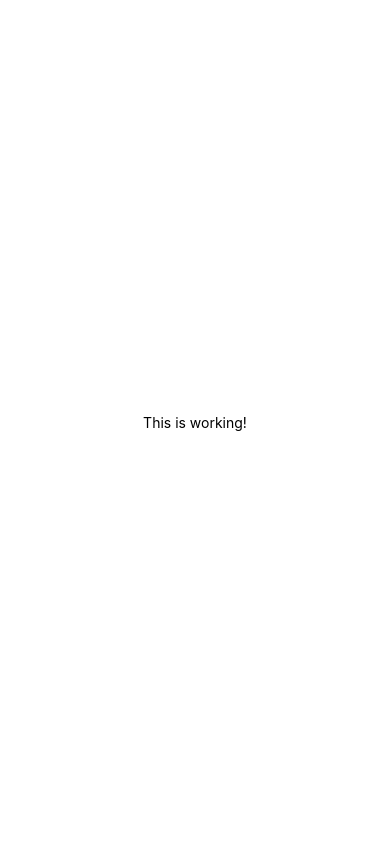
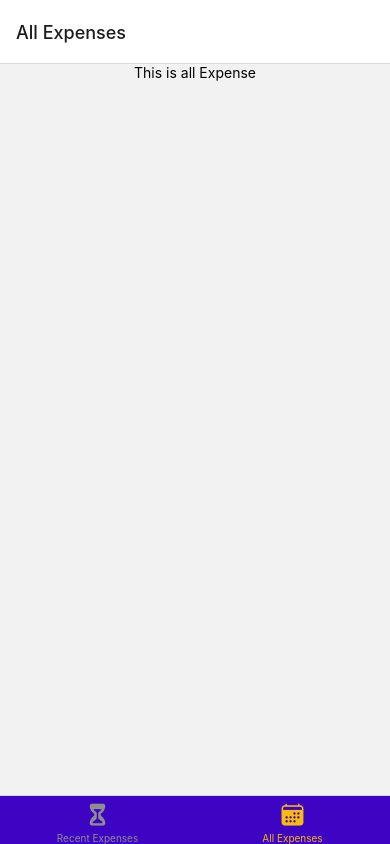
Before and after one commit to aadil42/react-native-expense-tracker, a React Native app: screen /allScreen in a window 390 px wide. Built offline with nearby package versions, Linux system fonts and the light colour scheme.

Commit message:
add recent-expenses and all-expenses  screen. navigate with bottom-navigation. style icon-color yellow when active

```diff
--- a/App.js
+++ b/App.js
@@ -1,12 +1,53 @@
 import { StatusBar } from 'expo-status-bar';
 import { StyleSheet, Text, View } from 'react-native';
 
+import { NavigationContainer } from '@react-navigation/native';
+import { createBottomTabNavigator } from '@react-navigation/bottom-tabs';
+import { Ionicons } from "@expo/vector-icons";
+
+// screen imports
+import AllExpenses from "./screens/AllExpenses";
+import RecentExpenses from "./screens/RecentExpenses";
+import { GlobalStyles } from './constants/styles';
+
+const Tab = createBottomTabNavigator();
+
 export default function App() {
   return (
-    <View style={styles.container}>
-      <Text>This is working!</Text>
-      <StatusBar style="auto" />
-    </View>
+    <>
+    <StatusBar style="light" />
+    <NavigationContainer>
+      <Tab.Navigator
+      screenOptions={{
+        tabBarActiveTintColor: GlobalStyles.colors.accent500,
+        tabBarStyle: {
+          backgroundColor: GlobalStyles.colors.primary500,
+        }
+      }}
+      >
+        <Tab.Screen
+          name="recentScreen"
+          component={RecentExpenses}
+          options={{
+            title: "Recent Expenses",
+            tabBarIcon:({color, size}) => {
+              return <Ionicons name="hourglass" color={color} size={size} />
+            }
+          }}
+        />
+        <Tab.Screen
+          name="allScreen"
+          component={AllExpenses}
+          options={{
+            title: "All Expenses",
+            tabBarIcon:({color, size}) => {
+              return <Ionicons name="calendar" color={color} size={size} />
+            }
+          }}
+        />
+      </Tab.Navigator>
+    </NavigationContainer>
+    </>
   );
 }
 
--- a/constants/styles.js
+++ b/constants/styles.js
@@ -13,4 +13,7 @@ export const GlobalStyles = {
       gray500: '#39324a',
       gray700: '#221c30',
     },
+    fonts: {
+      sizeL: 40
+    }
   };
--- /dev/null
+++ b/screens/AllExpenses.js
@@ -0,0 +1,26 @@
+import { View, Text, StyleSheet } from "react-native";
+import { GlobalStyles } from "../constants/styles";
+
+const AllExpenses = () => {
+    return (
+        <View style={styles.container}>
+            <Text style={styles.container}>
+                This is all Expense
+            </Text>
+        </View>
+    );
+}
+
+const styles = StyleSheet.create({
+    container: {
+        flex: 1,
+        justifyContent: "center",
+        alignItems: "center",
+    },
+    text: {
+        color: GlobalStyles.colors.primary50,
+        fontSize: GlobalStyles.fonts.sizeL
+    }
+});
+
+export default AllExpenses;
--- /dev/null
+++ b/screens/RecentExpenses.js
@@ -0,0 +1,26 @@
+import { View, Text, StyleSheet } from "react-native";
+import { GlobalStyles } from "../constants/styles";
+
+const RecentExpenses = () => {
+    return (
+        <View style={styles.container}>
+            <Text style={styles.container}>
+                This is recent
+            </Text>
+        </View>
+    );
+}
+
+const styles = StyleSheet.create({
+    container: {
+        flex: 1,
+        justifyContent: "center",
+        alignItems: "center",
+    },
+    text: {
+        color: GlobalStyles.colors.primary50,
+        fontSize: GlobalStyles.fonts.sizeL
+    }
+});
+
+export default RecentExpenses;
```
